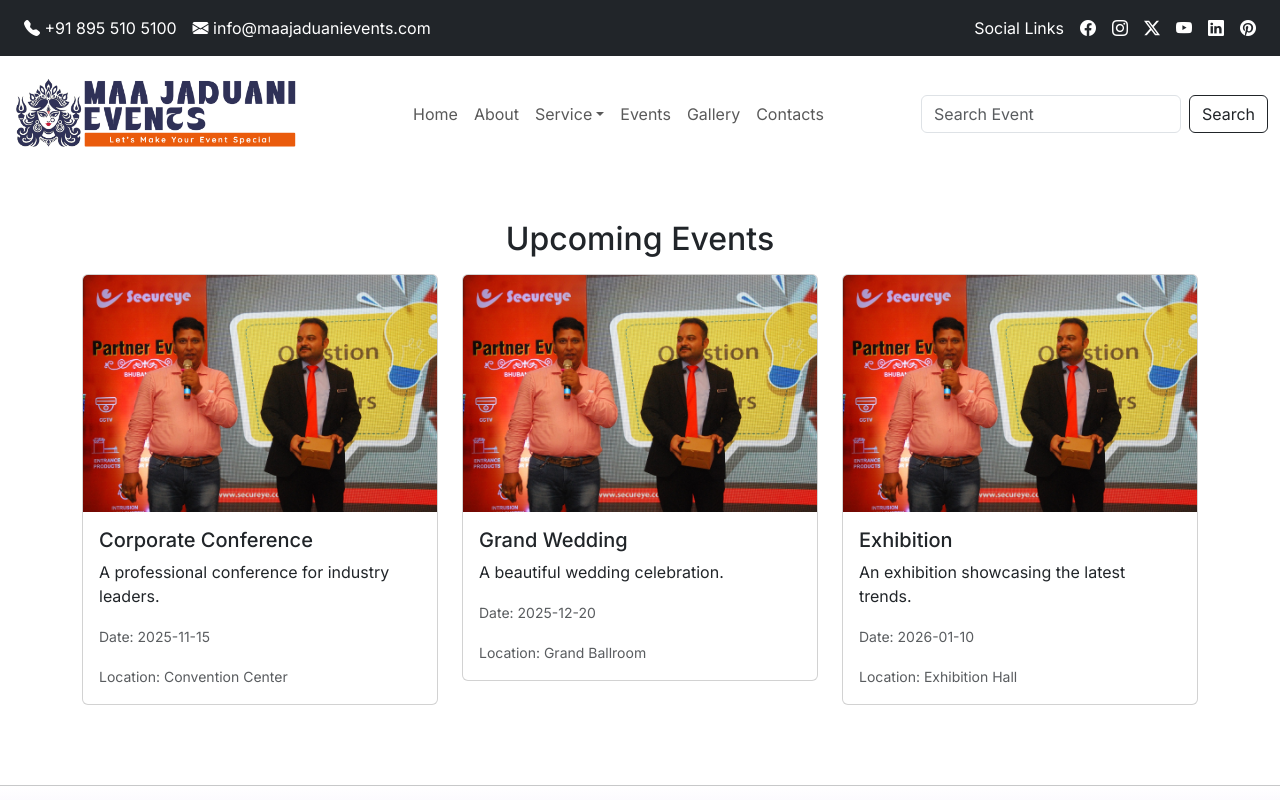
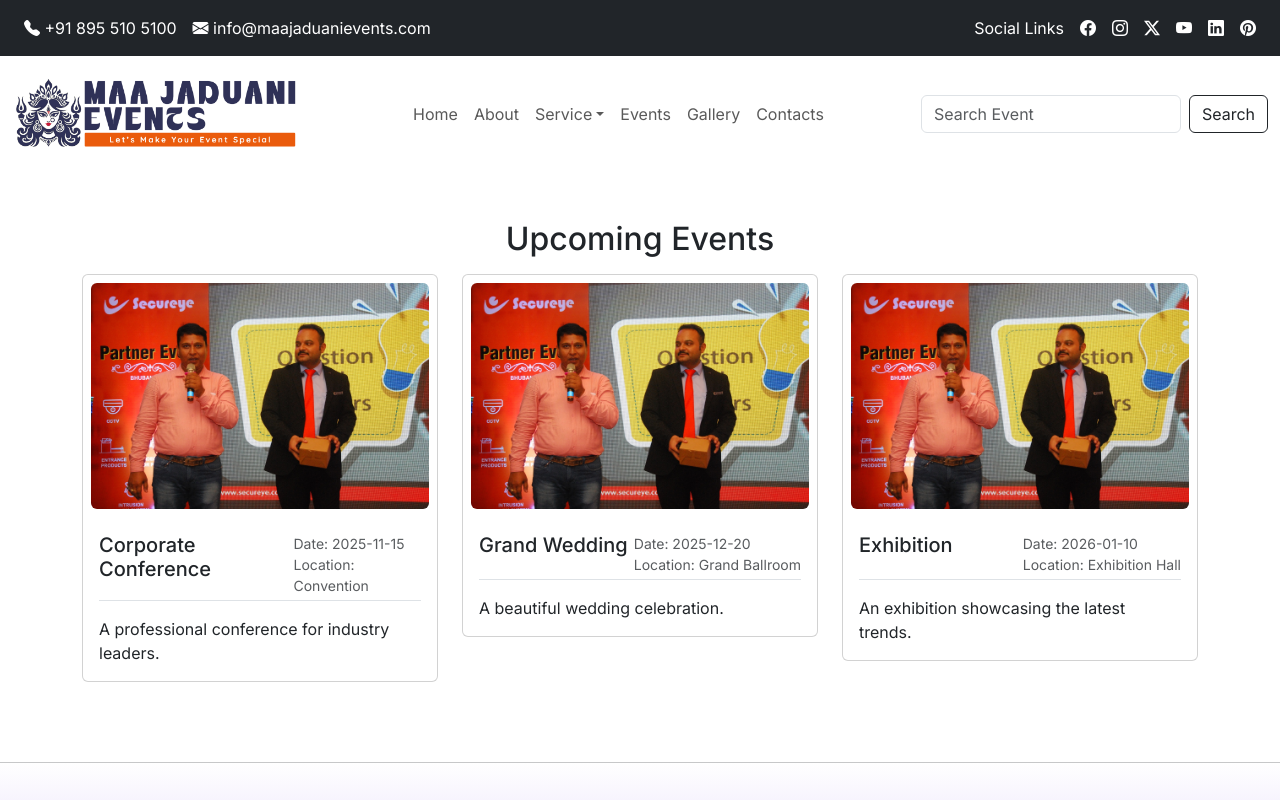
Before and after one commit to BijayanandaMohanta/maa-jaduani-events-reactapp, a React (Create React App) app: page /events in a window 1280 px wide. Shown: the top 800 px of the page. Built offline with nearby package versions, Linux system fonts and the light colour scheme; a web font is replaced by a local one.

Commit message:
gallery fancybox view

```diff
--- a/package.json
+++ b/package.json
@@ -3,6 +3,7 @@
   "version": "0.1.0",
   "private": true,
   "dependencies": {
+    "@fancyapps/ui": "^6.1.0",
     "@testing-library/dom": "^10.4.1",
     "@testing-library/jest-dom": "^6.9.1",
     "@testing-library/react": "^16.3.0",
--- a/src/components/Events.jsx
+++ b/src/components/Events.jsx
@@ -8,7 +8,7 @@ function Events() {
       title: 'Corporate Conference',
       description: 'A professional conference for industry leaders.',
       date: '2025-11-15',
-      location: 'Convention Center',
+      location: 'Convention',
       image: eventImage,
     },
     {
@@ -34,16 +34,16 @@ function Events() {
         {eventsData.map((event, index) => (
           <div className="col-md-4 mb-3" key={index}>
             <div className="card">
-              <img src={event.image} className="card-img-top" alt={event.title} />
+              <div className="p-2"><img src={event.image} className="rounded img-fluid" alt={event.title} /></div>
               <div className="card-body">
-                <h5 className="card-title">{event.title}</h5>
+                <div className="d-flex justify-content-between border-bottom mb-3 pb-1">
+                  <h5 className="card-title">{event.title}</h5>
+                  <div className='d-grid'>
+                    <small className="text-muted">Date: {event.date}</small>
+                    <small className="text-muted">Location: {event.location}</small>
+                  </div>
+                </div>
                 <p className="card-text">{event.description}</p>
-                <p className="card-text">
-                  <small className="text-muted">Date: {event.date}</small>
-                </p>
-                <p className="card-text">
-                  <small className="text-muted">Location: {event.location}</small>
-                </p>
               </div>
             </div>
           </div>
--- a/src/components/Gallery.jsx
+++ b/src/components/Gallery.jsx
@@ -1,4 +1,6 @@
 import React from 'react';
+import { Fancybox } from "@fancyapps/ui/dist/fancybox/";
+import "@fancyapps/ui/dist/fancybox/fancybox.css";
 import 'bootstrap/dist/css/bootstrap.min.css';
 import slider1 from '../assets/slider-1.jpg';
 import slider2 from '../assets/slider-2.jpg';
@@ -8,6 +10,12 @@ import event from '../assets/event.jpg';
 import about from '../assets/about.jpg';
 
 function Gallery() {
+  Fancybox.bind("[data-fancybox]", {
+    zoomEffect: false,
+    Carousel: {
+      gestures: false,
+    },
+  });
   const galleryImages = [
     {
       src: slider1,
@@ -41,7 +49,13 @@ function Gallery() {
       <div className="gallery">
         {galleryImages.map((image, index) => (
           <div key={index}>
-            <img src={image.src} alt={image.alt} className="img-fluid rounded" />
+            <a data-fancybox="gallery" data-src={image.src}>
+              <img
+                src={image.src}
+                alt={image.alt}
+                className="img-fluid rounded"
+              />
+            </a>
           </div>
         ))}
       </div>
```
Also changed, not shown: 1 other file (tests, documents, lock files or other folders).
